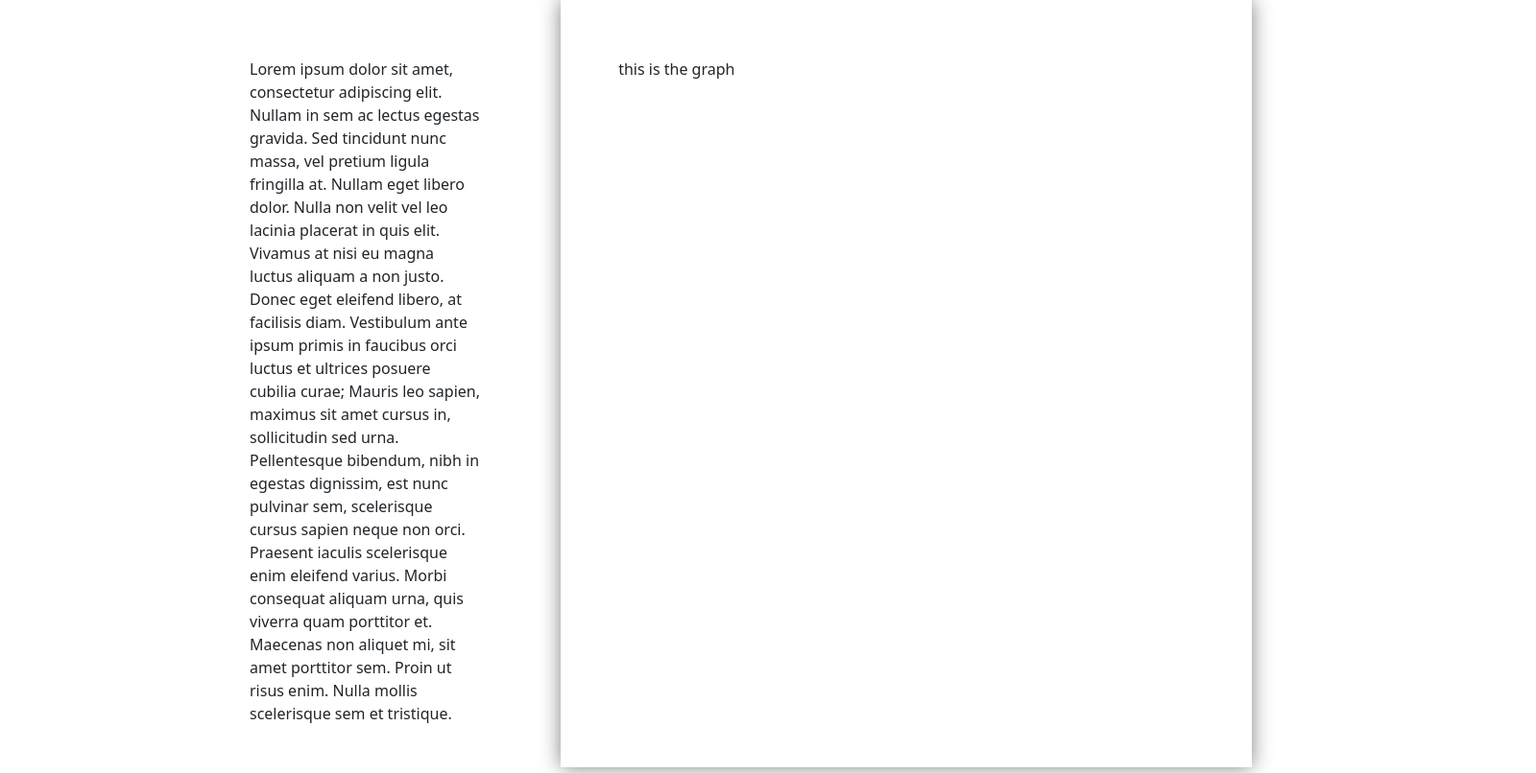
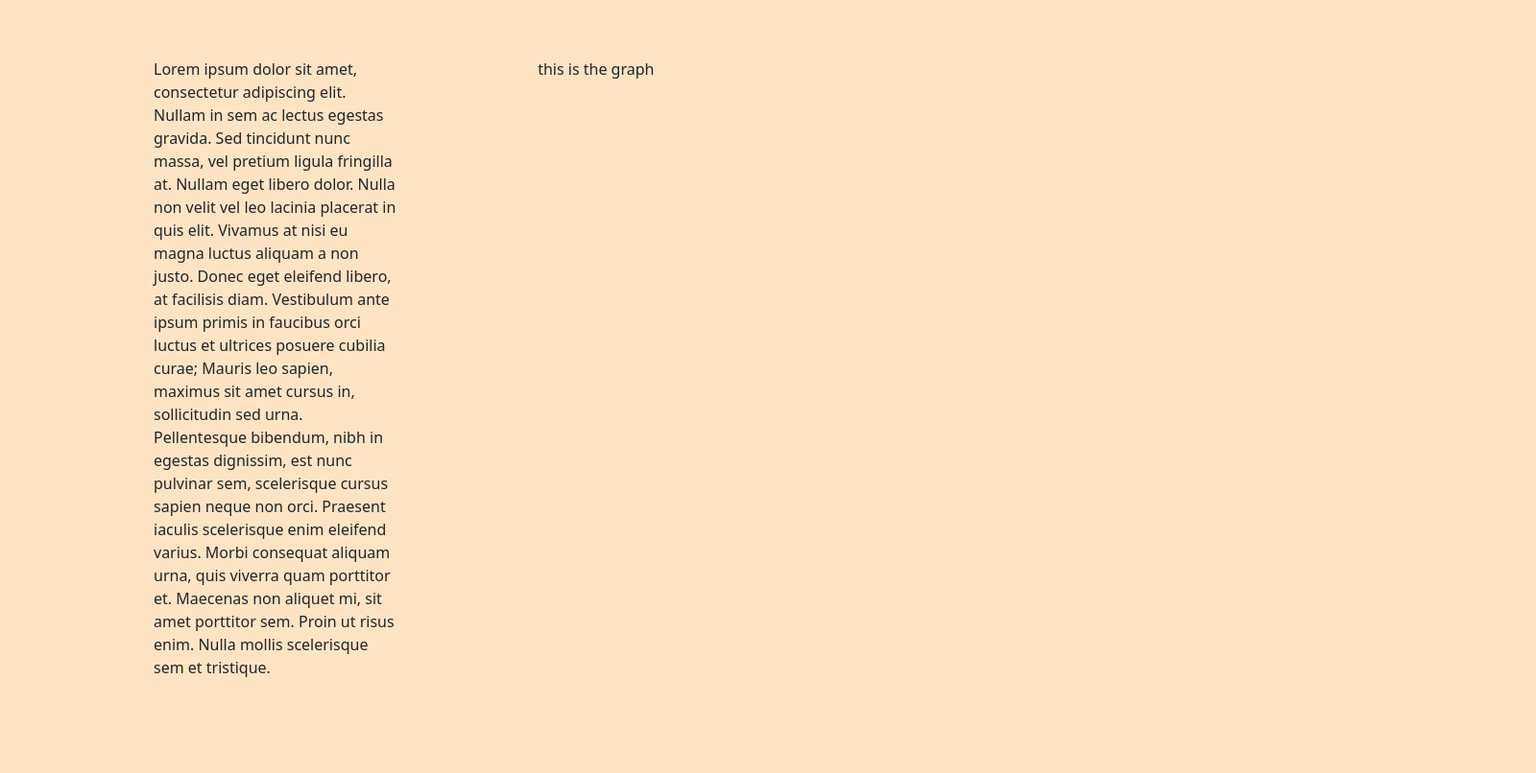
Before and after one commit to sutanmufti/scroller-d3, a plain HTML site: page index.html in a window 1280 px wide. Shown: the whole page at 96% size, 1600 px wide, since content can reach past the window. Drawn offline with Linux system fonts and the light colour scheme.

Commit message:
framework

```diff
--- a/app/style.css
+++ b/app/style.css
@@ -1,12 +1,13 @@
 body {
-    width: 1600px;
+    width: 1400px;
     height: 100vh;
     max-width: 1600px;
     max-height: 100vh;
+    background-color: bisque;
 }
 #main {
-    width: 1200px;
-    height: 00100%;
+    width: 80%;
+    height: 100%;
     margin: auto;
     /* border: 1px solid black; */
     justify-content: center;
@@ -18,7 +19,7 @@ body {
     height: 100%;
     display: inline-block;
     margin: 0;
-    padding: 60px 60px 0 60px;
+    padding: 60px 60px 0 20px;
     overflow: auto;
 }
 
@@ -31,8 +32,8 @@ body {
     padding: 60px 60px 0 60px;
     overflow: auto;
     position: relative;
-    box-shadow: 0 0 20px 0px grey;
-    background-color: white;
+    /* box-shadow: 0 0 20px 0px grey; */
+    background-color: bisque;
 }
 
 section {
--- a/index.html
+++ b/index.html
@@ -30,7 +30,7 @@
             </section>
         </div>
         <div id="graph">
-            this is the graph
+            this is the graph <span id="sectionindicator"></span>
         </div>
     </main>
 
```
